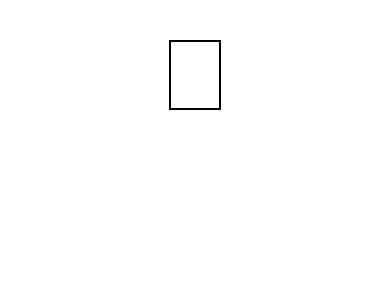
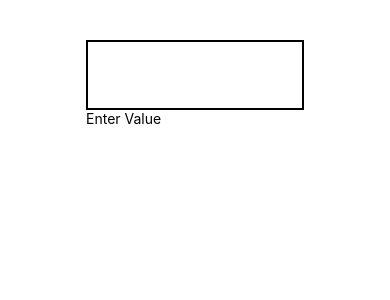
Before and after one commit to Taimoor3059/currencyConverter, a React Native app: screen / in a window 390 px wide. Shown: the top 300 px of the page. Built offline with nearby package versions, Linux system fonts and the light colour scheme.

Commit message:
adding some styling

```diff
--- a/App.js
+++ b/App.js
@@ -29,6 +29,18 @@ export default class App extends Component {
               {this.state.resultValue}
             </Text>
           </View>
+
+          <View style={styles.inputcontainer}>
+            <TextInput
+              style={styles.input}
+              placeholder= "Enter Value"
+              value = {this.state.inputValue}
+              keyboardType = "numeric"
+              selectionColor = "#FFF"
+            />
+          </View>
+
+
         </View>
       </SafeAreaView>
 
```
